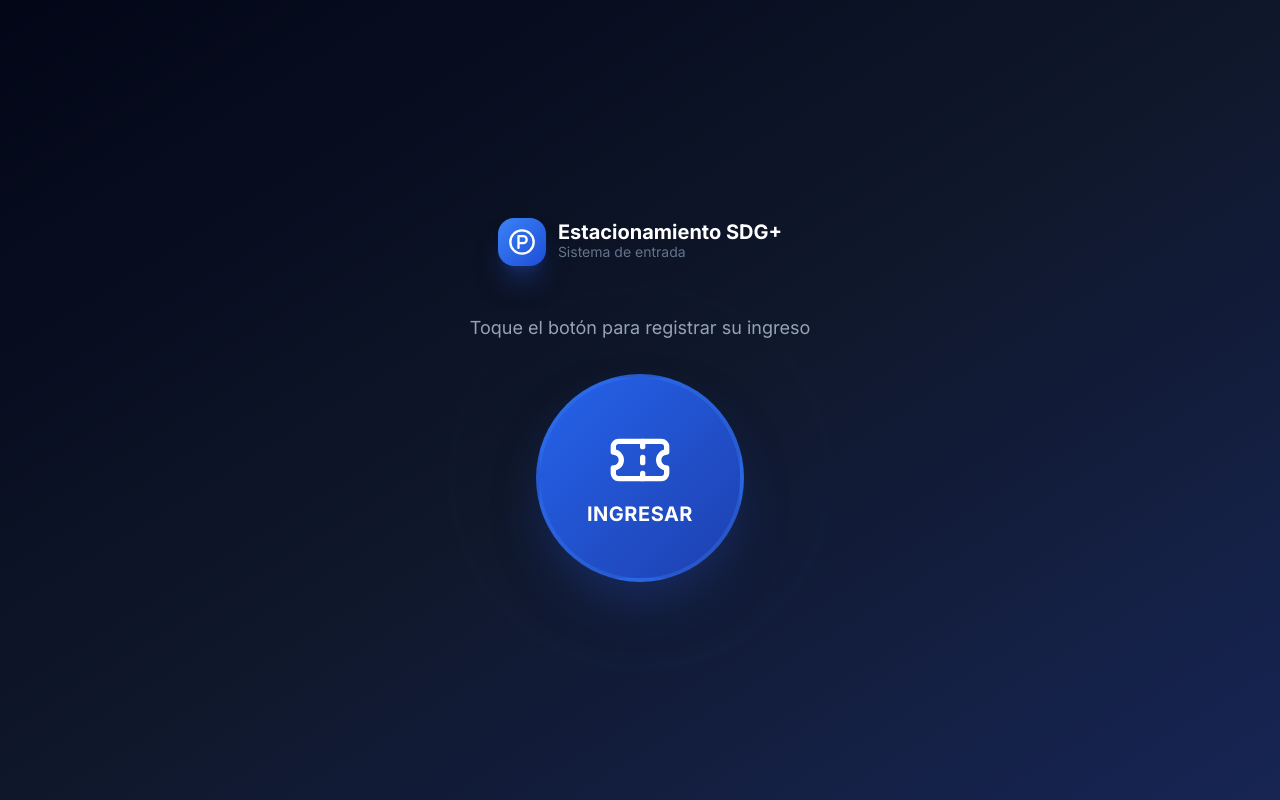
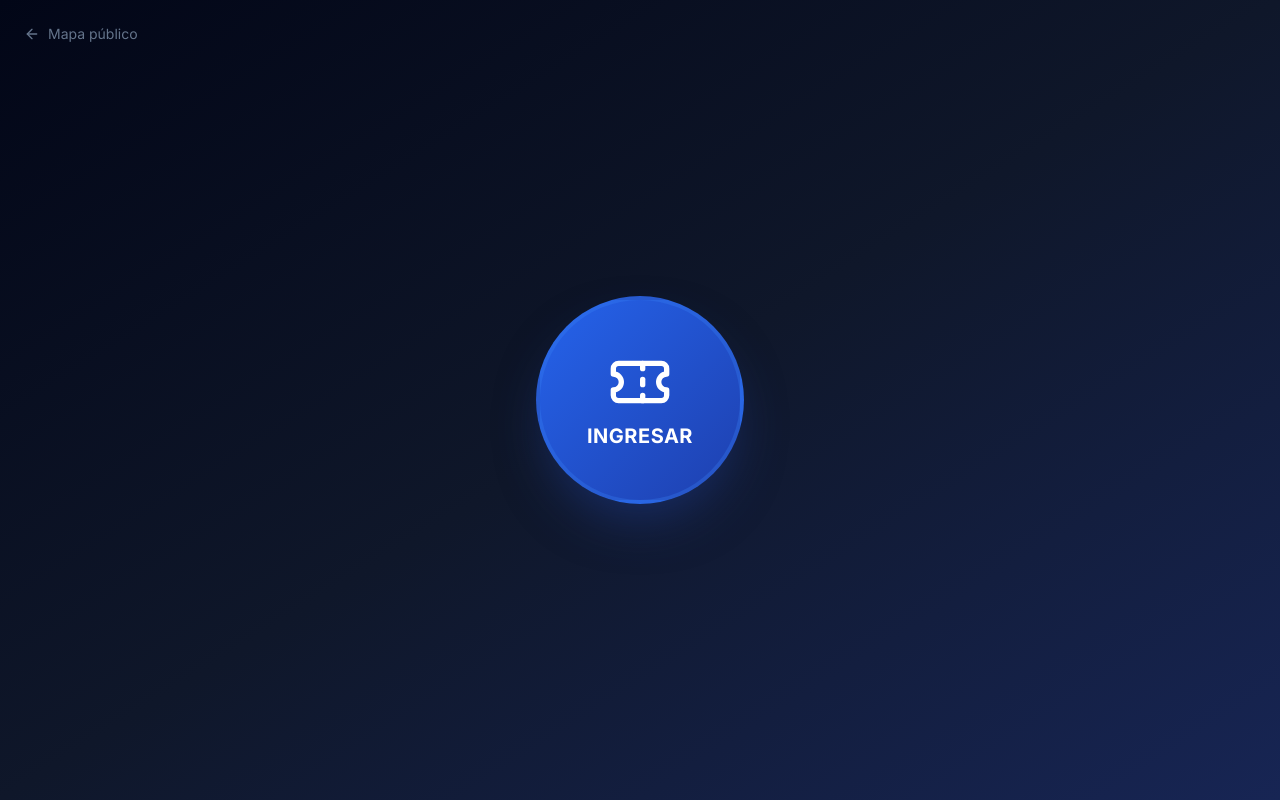
Before and after one commit to SantiagoBotali/EI-Estacionamiento, a React (Vite) app in the folder frontend/: page /react/kiosk in a window 1280 px wide. Built offline with nearby package versions, Linux system fonts and the light colour scheme.

Commit message:
kiosk fixed

```diff
--- a/frontend/src/pages/admin/DashboardPage.tsx
+++ b/frontend/src/pages/admin/DashboardPage.tsx
@@ -539,7 +539,7 @@ function FinanceTab({ toast }: { toast: ReturnType<typeof useToast> }) {
         />
         <KpiCard
           icon={<TrendingUp className="w-5 h-5" />}
-          label={`Total ${GRAN_LABELS[granularity].toLowerCase()}`}
+          label="Total anual"
           value={formatCurrency(rollup?.total_revenue ?? 0)}
           color="amber"
         />
@@ -955,42 +955,6 @@ function DashboardsTab({ toast }: { toast: ReturnType<typeof useToast> }) {
               </ResponsiveContainer>
             </ChartCard>
           </div>
-
-          {/* Payment method breakdown */}
-          <ChartCard title="Distribución por método de pago (período)">
-            {pieData.length === 0 ? (
-              <div className="h-60 flex items-center justify-center text-slate-600 text-sm">
-                Sin datos de pagos en el período
-              </div>
-            ) : (
-              <ResponsiveContainer width="100%" height={240}>
-                <PieChart>
-                  <Pie
-                    data={pieData}
-                    cx="50%" cy="50%"
-                    innerRadius={65} outerRadius={100}
-                    paddingAngle={3}
-                    dataKey="value"
-                  >
-                    {pieData.map((entry, i) => (
-                      <Cell key={i} fill={entry.color} stroke="transparent" />
-                    ))}
-                  </Pie>
-                  <Tooltip
-                    contentStyle={{
-                      backgroundColor: CHART_THEME.tooltip.bg,
-                      border: `1px solid ${CHART_THEME.tooltip.border}`,
-                      borderRadius: 8,
-                      color: '#f1f5f9',
-                    }}
-                    itemStyle={{ color: '#f1f5f9', fontWeight: 600 }}
-                    formatter={(v: number) => [formatCurrency(v)]}
-                  />
-                  <Legend formatter={(v) => <span style={{ color: '#94a3b8', fontSize: 12 }}>{v}</span>} />
-                </PieChart>
-              </ResponsiveContainer>
-            )}
-          </ChartCard>
         </>
       )}
     </div>
--- a/frontend/src/pages/public/KioskPage.tsx
+++ b/frontend/src/pages/public/KioskPage.tsx
@@ -1,5 +1,6 @@
 import { useEffect, useState } from 'react'
-import { CheckCircle2, Loader2, ParkingCircle, Ticket } from 'lucide-react'
+import { Link } from 'react-router-dom'
+import { ArrowLeft, CheckCircle2, Loader2, Ticket } from 'lucide-react'
 import { createPublicEntry, type EntryResponse } from '../../api/parking'
 import { formatDateTime } from '../../lib/utils'
 
@@ -49,25 +50,19 @@ export function KioskPage() {
     <div className="min-h-screen bg-gradient-to-br from-slate-950 via-slate-900 to-blue-950
                     flex flex-col items-center justify-center p-6">
 
-
-      {/* Brand */}
-      <div className="flex items-center gap-3 mb-12">
-        <div className="w-12 h-12 bg-gradient-to-br from-blue-500 to-blue-700 rounded-2xl
-                        flex items-center justify-center shadow-xl shadow-blue-900/50">
-          <ParkingCircle className="w-7 h-7 text-white" />
-        </div>
-        <div>
-          <p className="font-bold text-white text-xl leading-none">Estacionamiento SDG+</p>
-          <p className="text-slate-500 text-sm">Sistema de entrada</p>
-        </div>
-      </div>
+      {/* Back link */}
+      <Link
+        to="/"
+        className="absolute top-6 left-6 flex items-center gap-2 text-slate-500
+                   hover:text-slate-300 text-sm transition-colors"
+      >
+        <ArrowLeft className="w-4 h-4" />
+        Mapa público
+      </Link>
 
       {/* ── IDLE ── */}
       {phase === 'idle' && (
         <div className="text-center animate-fade-in">
-          <p className="text-slate-400 text-lg mb-8">
-            Toque el botón para registrar su ingreso
-          </p>
           <div className="relative inline-block">
             <button
               onClick={handleEntry}
```
